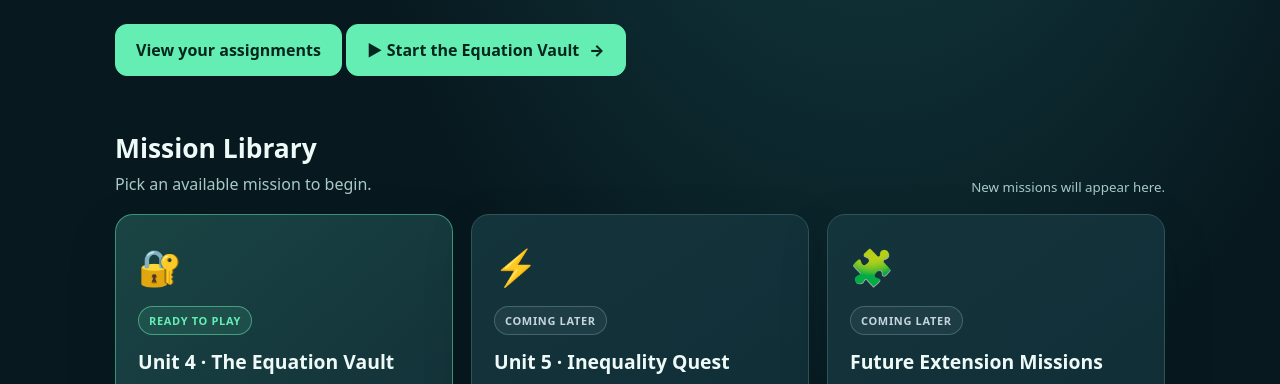
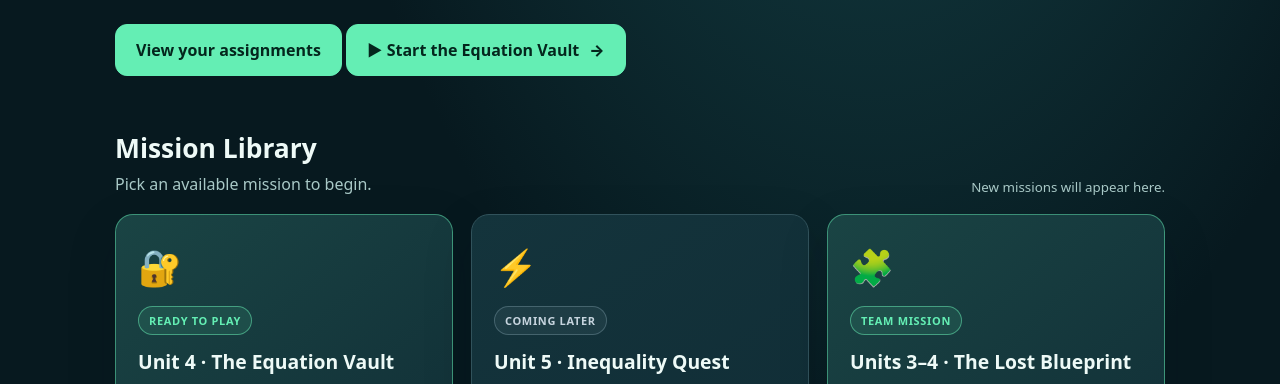
Before and after one commit to jacobnickel17/Math-Missions, a website: page index.html in a window 1280 px wide. Shown: the part 506-890 px from the top of the page. Drawn offline with Linux system fonts and the light colour scheme.

Commit message:
Register Lost Blueprint extension and include in site build

```diff
--- a/index.html
+++ b/index.html
@@ -28,7 +28,7 @@ header{border-bottom:1px solid #33545d88;background:#081d24c9}.top{min-height:78
 <div class="grid">
 <article class="card live"><div class="art" aria-hidden="true">🔐</div><div><span class="pill">Ready to play</span></div><h3>Unit 4 · The Equation Vault</h3><p>Explore variables on both sides, special solution types, equation models, and algebraic error analysis. Includes step-by-step lessons and a mastery check.</p><a class="btn" href="unit-4/equation-vault/">Enter the Vault <span aria-hidden="true">→</span></a></article>
 <article class="card"><div class="art" aria-hidden="true">⚡</div><div><span class="pill soon">Coming later</span></div><h3>Unit 5 · Inequality Quest</h3><p>A future interactive adventure about solving, interpreting, and graphing inequalities.</p><div class="muted-action">Mission not available yet</div></article>
-<article class="card"><div class="art" aria-hidden="true">🧩</div><div><span class="pill soon">Coming later</span></div><h3>Future Extension Missions</h3><p>More challenging math investigations and enrichment adventures will be added throughout the year.</p><div class="muted-action">Mission not available yet</div></article>
+<article class="card live"><div class="art" aria-hidden="true">🧩</div><div><span class="pill">Team mission</span></div><h3>Units 3–4 · The Lost Blueprint</h3><p>Explore a lost research station with a team. Use expressions, factoring, equations, and real-world models to unlock five rooms.</p><a class="btn" href="units-3-4/lost-blueprint/">Enter the Blueprint <span aria-hidden="true">→</span></a></article>
 </div>
 </section>
 <section class="how" aria-label="How to use the missions"><h2>How missions work</h2><div class="steps"><div><strong><span class="num">01</span> Learn by doing</strong>Work through interactive examples. The guidance gradually decreases.</div><div><strong><span class="num">02</span> Solve challenges</strong>Apply what you've learned. Hints are available when you need them.</div><div><strong><span class="num">03</span> Show mastery</strong>Finish the independent mastery check and download your mission report for your teacher.</div></div></section>
```
